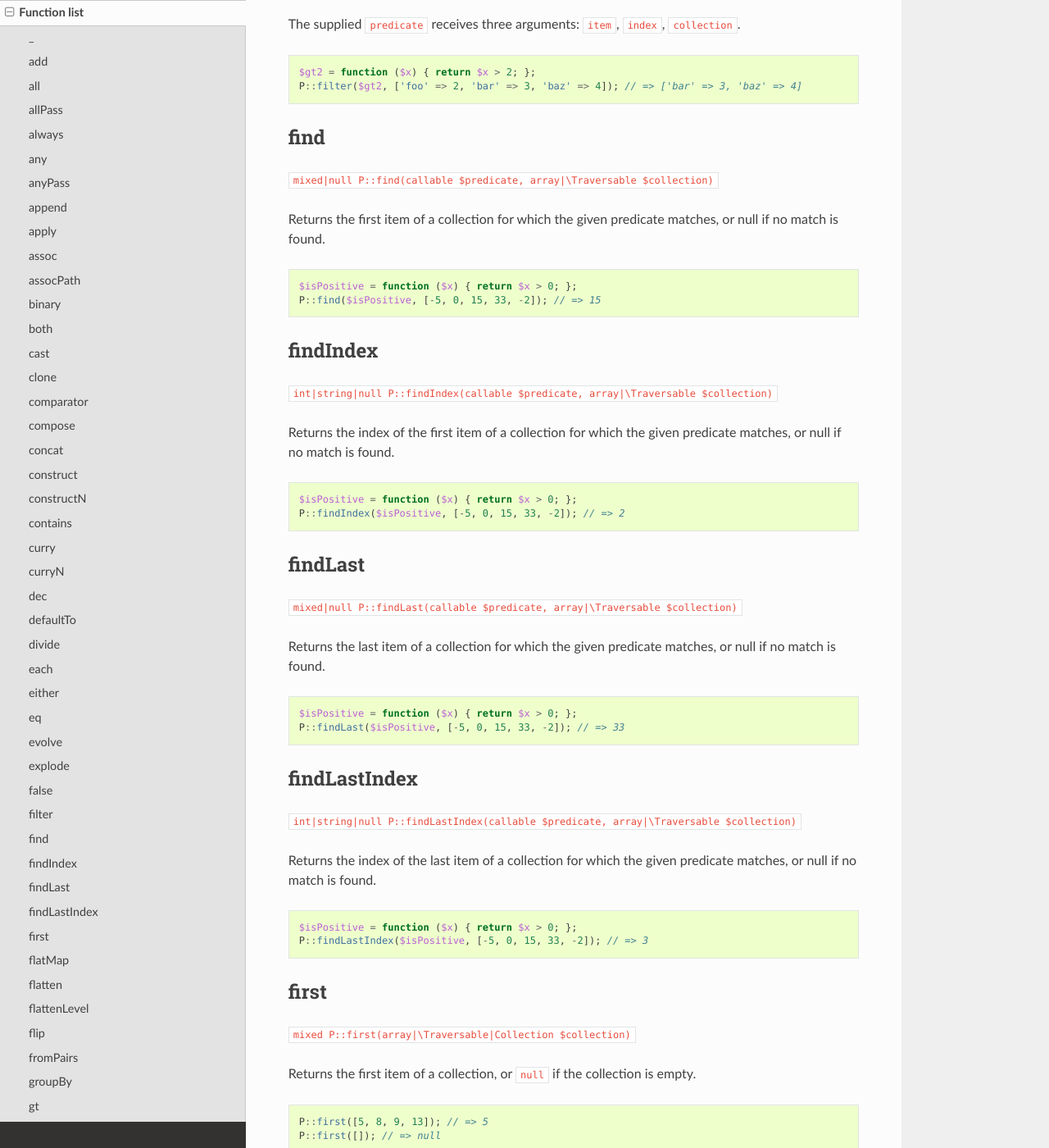
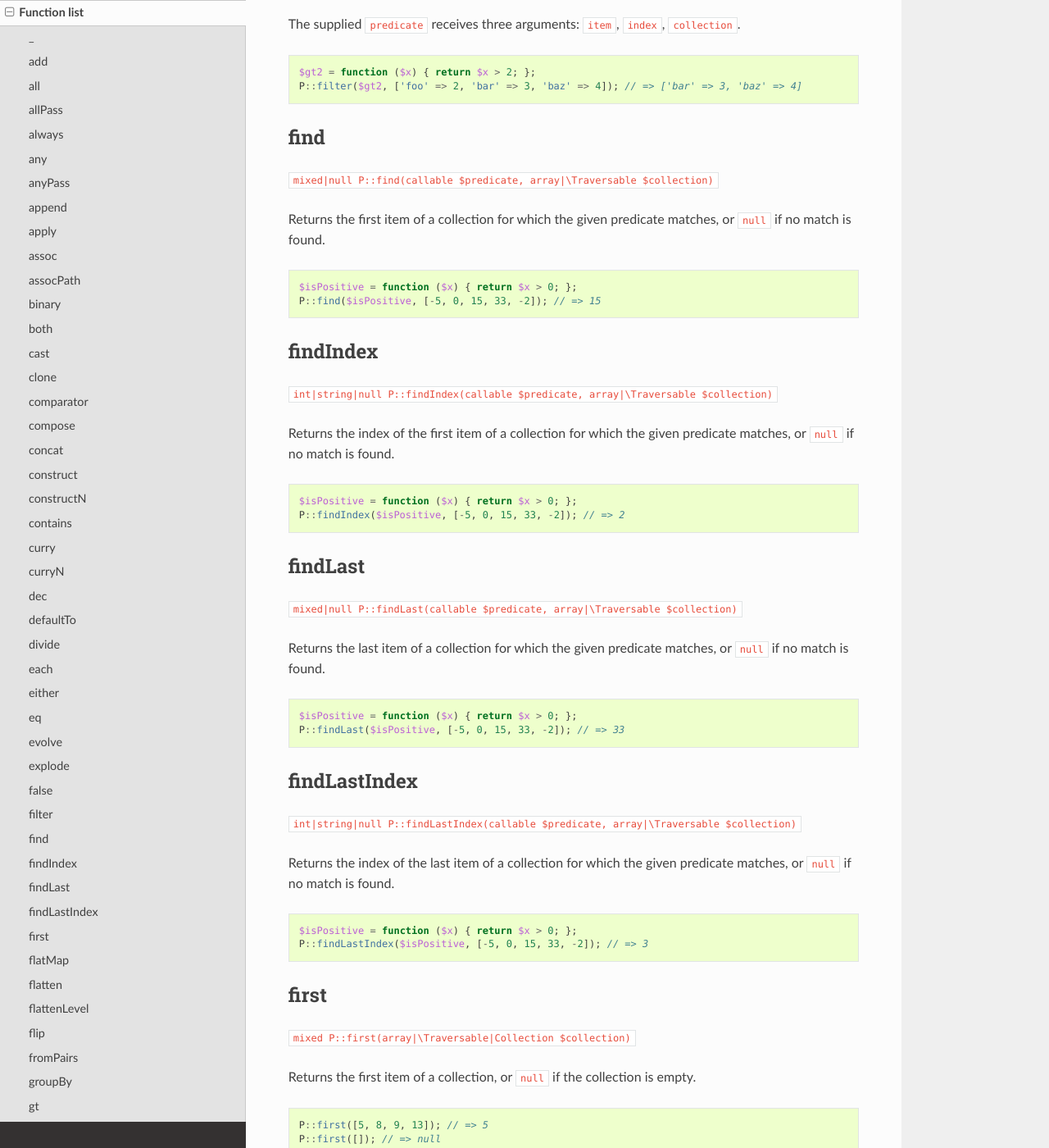
Before and after one commit to mpajunen/phamda, a Sphinx documentation site: the page built from docs/functions.rst, in a window 1280 px wide and 1400 px high, scrolled down 8954 px. Shown: the whole window at 82% size. Built offline with Sphinx 7.4.7 and the Read the Docs theme 2.0.0, drawn with Linux system fonts in a browser that asks for light colours.

```diff
--- a/docs/functions.rst
+++ b/docs/functions.rst
@@ -520,7 +520,7 @@ find
 ----
 ``mixed|null P::find(callable $predicate, array|\Traversable $collection)``
 
-Returns the first item of a collection for which the given predicate matches, or null if no match is found.
+Returns the first item of a collection for which the given predicate matches, or ``null`` if no match is found.
 
 .. code-block:: php
 
@@ -534,7 +534,7 @@ findIndex
 ---------
 ``int|string|null P::findIndex(callable $predicate, array|\Traversable $collection)``
 
-Returns the index of the first item of a collection for which the given predicate matches, or null if no match is found.
+Returns the index of the first item of a collection for which the given predicate matches, or ``null`` if no match is found.
 
 .. code-block:: php
 
@@ -548,7 +548,7 @@ findLast
 --------
 ``mixed|null P::findLast(callable $predicate, array|\Traversable $collection)``
 
-Returns the last item of a collection for which the given predicate matches, or null if no match is found.
+Returns the last item of a collection for which the given predicate matches, or ``null`` if no match is found.
 
 .. code-block:: php
 
@@ -562,7 +562,7 @@ findLastIndex
 -------------
 ``int|string|null P::findLastIndex(callable $predicate, array|\Traversable $collection)``
 
-Returns the index of the last item of a collection for which the given predicate matches, or null if no match is found.
+Returns the index of the last item of a collection for which the given predicate matches, or ``null`` if no match is found.
 
 .. code-block:: php
 
```
Also changed, not shown: 2 other files.
